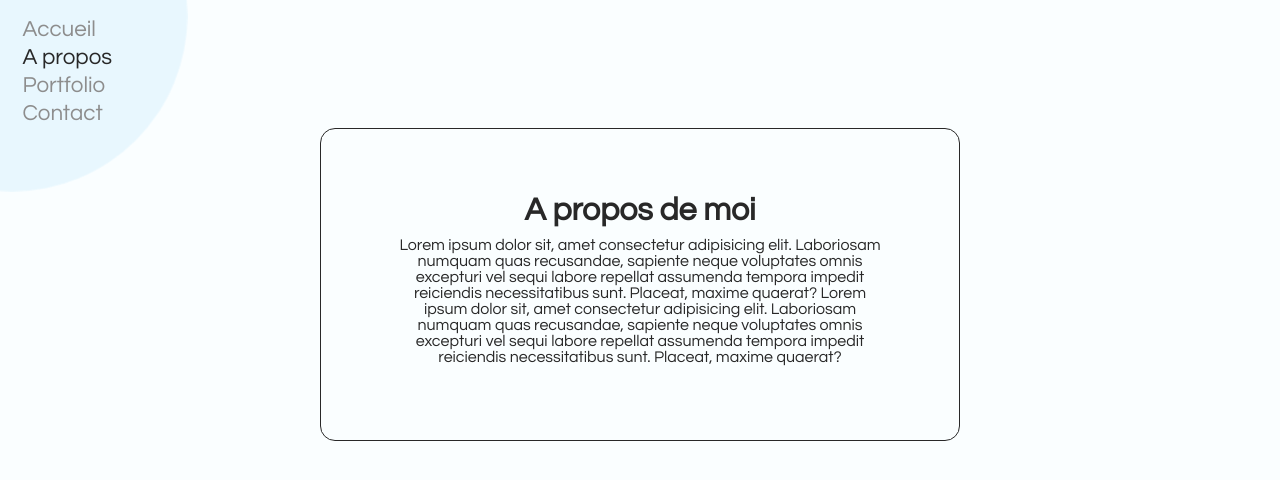
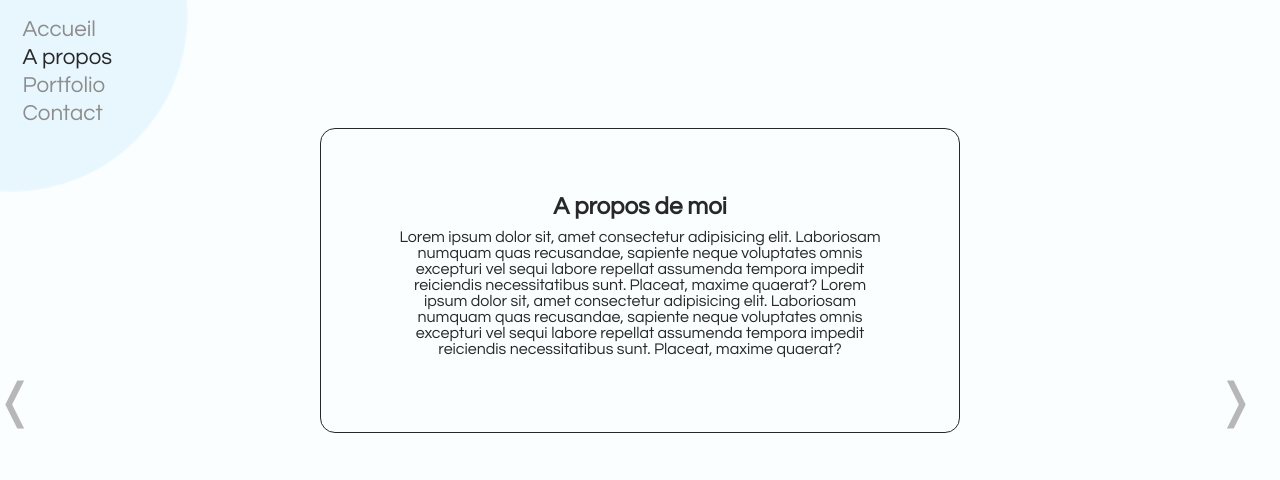
Before and after one commit to tonysnickers/portfolio, a React (Create React App) app: page /a-propos in a window 1280 px wide. Shown: the top 480 px of the page. Built offline with nearby package versions, Linux system fonts and the light colour scheme.

Commit message:
arrow added for navigate between different page since a propos page

```diff
--- a/src/pages/Apropos.js
+++ b/src/pages/Apropos.js
@@ -1,6 +1,7 @@
 import React, { useEffect, useState } from 'react'
 import Navigation from '../components/Navigation'
 import { motion } from 'framer-motion'
+import Buttons from '../components/Buttons'
 
 const Apropos = () => {
   const [left, setLeft] = useState()
@@ -49,7 +50,7 @@ const Apropos = () => {
   }
 
   return (
-    <div>
+    <div >
       <Navigation />
 
       <motion.div
@@ -60,10 +61,11 @@ const Apropos = () => {
         transition={transition}
         variants={variants}
       >
-        <main className="a-propos">
+        <section className="a-propos">
+
           <h1>A propos de moi</h1>
           <div className="about-card">
-            <p>
+            <p className='blocks'>
               Lorem ipsum dolor sit, amet consectetur adipisicing elit.
               Laboriosam numquam quas recusandae, sapiente neque voluptates
               omnis excepturi vel sequi labore repellat assumenda tempora
@@ -74,7 +76,7 @@ const Apropos = () => {
               impedit reiciendis necessitatibus sunt. Placeat, maxime quaerat?
             </p>
           </div>
-        </main>
+        </section>
         <motion.div
           initial="initial"
           animate="visible"
@@ -87,6 +89,8 @@ const Apropos = () => {
           style={{ left, top, tranform: size }}
         ></span>
       </motion.div>
+      <Buttons left={'/'} right={'/project-1'} />
+
     </div>
   )
 }
--- a/src/pages/Home.js
+++ b/src/pages/Home.js
@@ -39,7 +39,7 @@ const Home = () => {
             </motion.h2>
           </div>
         </div>
-        <Buttons right={'/project-1'} />
+        <Buttons right={'/a-propos'} />
       </div>
     </div>
   )
--- a/src/pages/Project1.js
+++ b/src/pages/Project1.js
@@ -13,7 +13,7 @@ const Project1 = () => {
         <Navigation />
         <Logo />
         <Project projectNumber={0} />
-        <Buttons left={'/'} right={'/project-2'} />
+        <Buttons left={'/a-propos'} right={'/project-2'} />
       </div>
     </main>
   )
--- a/src/style/pages/about.scss
+++ b/src/style/pages/about.scss
@@ -5,6 +5,7 @@
   border: 1px solid;
   padding: 65px ;
   border-radius: 15px;
+  justify-content: center;
 
   .about-card{
     text-align: center;
```
Also changed, not shown: public/assets/img/img.jpeg (added), src/pages/logo192.png (added).
